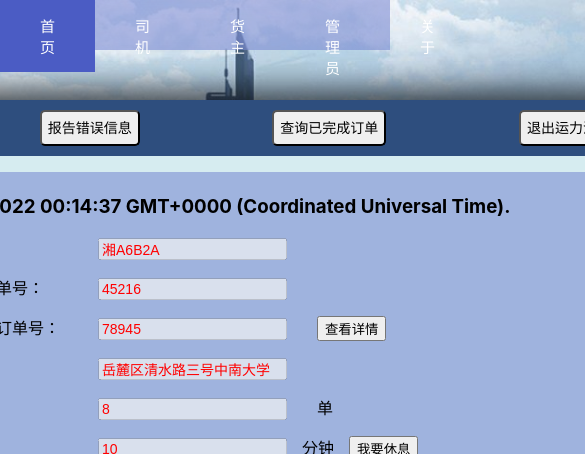
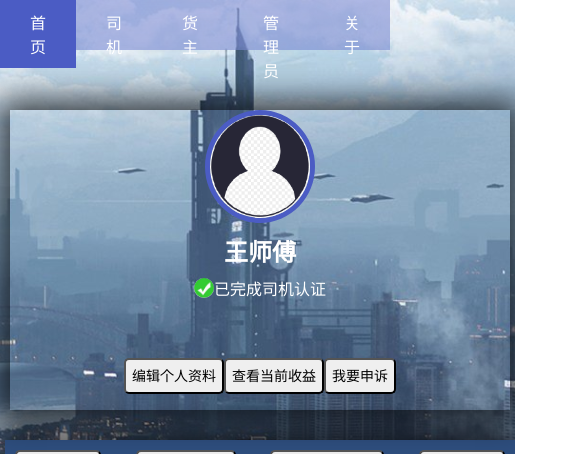
Before and after one commit to FunMelon/SpeedE_FE, a React (Create React App) app: page /driver in a window 390 px wide. Shown: the top 454 px of the page, 585 px wide, since content can reach past the window. Built offline with nearby package versions, Linux system fonts and the light colour scheme.

Commit message:
basic mobile end adaptive

```diff
--- a/src/componemts/Home.tsx
+++ b/src/componemts/Home.tsx
@@ -1,4 +1,4 @@
-import React, {useState} from 'react'
+import React from 'react'
 
 const HomePage = () => {
     return (
--- a/src/componemts/style/App.css
+++ b/src/componemts/style/App.css
@@ -14,6 +14,7 @@ body {
 #wrapper {
     display: flex;
     justify-content: center;
+    padding: 10px;
     align-items: flex-start;
 }
 
@@ -30,8 +31,6 @@ body {
 
     display: flex;
     flex-direction: row;
-    justify-content: stretch;
-    align-items: stretch;
 
     background-color: rgba(75, 92, 196, 0.4);
     backdrop-filter: blur(50px);
@@ -41,8 +40,6 @@ body {
 
 /*导航栏链接*/
 #headNav a {
-    font-size: 15px;
-
     padding: 15px 40px;
     display: block;
     color: white;
@@ -68,3 +65,23 @@ body {
 .BButton:hover {
     background-color: #4b5cc4;
 }
+
+@media (max-width: 500px) {
+
+    #headNav a {
+        padding: 10px 30px;
+    }
+
+    #headNav {
+        display: flex;
+        justify-content: center;
+        align-items: flex-start;
+    }
+
+    #wrapper {
+        /*background-color: red;*/
+        display: flex;
+        flex-direction: column;
+        justify-content: center;
+    }
+}
--- a/src/componemts/style/Board.css
+++ b/src/componemts/style/Board.css
@@ -51,3 +51,10 @@
     margin-left: 15px;
     margin-right: 15px;
 }
+
+@media (max-width: 500px) {
+    .MainBoard {
+        width: 500px;
+        margin: 30px 0 0 0;
+    }
+}
--- a/src/componemts/style/Map.css
+++ b/src/componemts/style/Map.css
@@ -2,5 +2,10 @@
     width: 800px;
     height: 600px;
     margin-bottom: 20px;
-    box-shadow: 0 0 30px 10px rgba(0, 0, 0, 0.7);
 }
+
+@media (max-width: 500px) {
+    .insideMap {
+        width: 460px;
+    }
+}
--- a/src/componemts/style/login.css
+++ b/src/componemts/style/login.css
@@ -2,7 +2,6 @@
 .textBlock {
     margin-top: 100px;
     width: 500px;
-    margin-right: 40px;
 }
 
 /*主标题*/
@@ -122,3 +121,23 @@ input.login_input {
     cursor: pointer;
     vertical-align: middle;
 }
+
+@media (max-width: 500px) {
+
+    .textBlock {
+        margin: 100px 10px 40px 10px;
+    }
+
+    #introduce {
+        height: 250px;
+        width: 460px;
+        overflow: auto;
+        box-shadow: 0 030px 10px rgba(0, 0, 0, 0.7);
+        padding: 10px;
+    }
+
+    .mainForm {
+        width: 400px;
+        margin: 0;
+    }
+}
--- a/src/componemts/style/personInfo.css
+++ b/src/componemts/style/personInfo.css
@@ -58,3 +58,22 @@
 #person_wrapper ul li {
     margin-bottom: 10px;
 }
+
+@media (max-width: 500px) {
+
+    #person_wrapper {
+        width: 500px;
+        height: 300px;
+        margin: 100px 0 0 0;
+    }
+
+    #mugshot {
+        margin-top: 10px;
+        width: 20%;
+    }
+
+    #person_wrapper ul {
+        display: flex;
+        flex-direction: row;
+    }
+}
```
